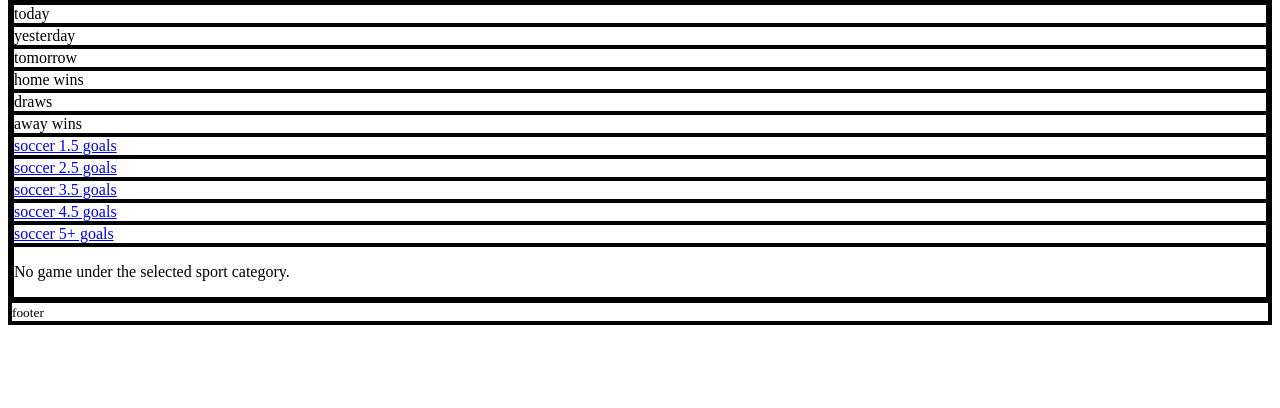
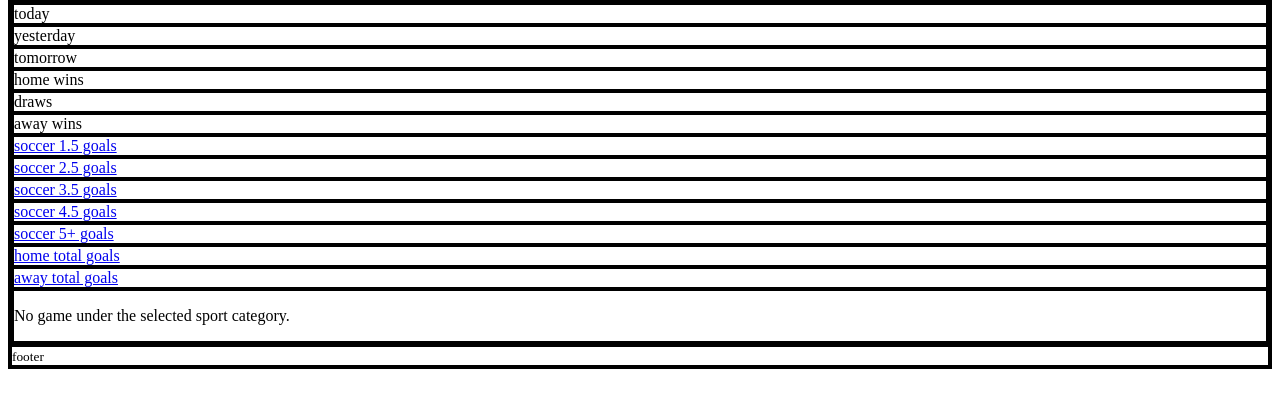
Before and after one commit to oplomo/brain, a Django app: page /home/sport/1 in a window 1280 px wide. Shown: the part 186-594 px from the top of the page. Run offline with Django 5.2, Linux system fonts and the light colour scheme.

Commit message:
all 1st stage all sports filters

```diff
--- a/square/templates/public/index.html
+++ b/square/templates/public/index.html
@@ -30,11 +30,14 @@
         <div class="option">home wins</div>
         <div class="option">draws</div>
         <div class="option">away wins</div>
-        <div class="option"><a href="{% url 'square:index' selected_sport "total_1_5(OVER/UNDER)" %}">soccer 1.5 goals</a></div>
-        <div class="option"><a href="{% url 'square:index' selected_sport "total(OVER/UNDER)" %}">soccer 2.5 goals</a></div>
-        <div class="option"><a href="{% url 'square:index' selected_sport "total_3_5(OVER/UNDER)" %}">soccer 3.5 goals</a></div>
-        <div class="option"><a href="{% url 'square:index' selected_sport "total_4_5(OVER/UNDER)" %}">soccer 4.5 goals</a></div>
-        <div class="option"><a href="{% url 'square:index' selected_sport "total_5_5(OVER/UNDER)" %}">soccer 5+ goals</a></div>
+        <div class="option"><a href="{% url 'square:index' "soccer" "total_1_5(OVER/UNDER)" %}">soccer 1.5 goals</a></div>
+        <div class="option"><a href="{% url 'square:index' "soccer" "total(OVER/UNDER)" %}">soccer 2.5 goals</a></div>
+        <div class="option"><a href="{% url 'square:index' "soccer" "total_3_5(OVER/UNDER)" %}">soccer 3.5 goals</a></div>
+        <div class="option"><a href="{% url 'square:index' "soccer" "total_4_5(OVER/UNDER)" %}">soccer 4.5 goals</a></div>
+        <div class="option"><a href="{% url 'square:index' "soccer" "total_5_5(OVER/UNDER)" %}">soccer 5+ goals</a></div>
+
+        <div class="option"><a href="{% url 'square:index' "basketball" "home total" %}">home total goals</a></div>
+        <div class="option"><a href="{% url 'square:index' "basketball" "away total" %}">away total goals</a></div>
 
 
     <div class="square">
--- a/square/views.py
+++ b/square/views.py
@@ -14,7 +14,7 @@
             "corners",
             "double chance(12,1X,X2)",
         ],
-        "basketball": ["3 way", "total overtime","total halftime"],
+        "basketball": ["3 way", "total overtime", "total halftime"],
         "tennis": ["3 way", "total"],
     }
 
@@ -215,9 +215,61 @@
                 ("Draw Probability", "draw_probability"),
                 ("Away Win Probability", "away_team_win_probability"),
                 lambda match: {
-                    "home_team_win_probability": match.home_team_win_probability,
-                    "draw_probability": match.draw_probability,
-                    "away_team_win_probability": match.away_team_win_probability,
+                    "home_team_win_probability": (
+                        math.ceil(match.home_team_win_probability)
+                        if match.home_team_win_probability
+                        else "---"
+                    ),
+                    "draw_probability": (
+                        math.ceil(match.draw_probability)
+                        if match.draw_probability
+                        else "---"
+                    ),
+                    "away_team_win_probability": (
+                        math.ceil(match.away_team_win_probability)
+                        if match.away_team_win_probability
+                        else "---"
+                    ),
+                },
+            ],
+            "total overtime": [
+                ("selection probability %", "expected_goals_overtime_probability"),
+                lambda match: {
+                    "expected_goals_overtime_probability": (
+                        math.ceil(match.expected_goals_overtime_probability)
+                        if match.expected_goals_overtime_probability
+                        else "---"
+                    )
+                },
+            ],
+            "total halftime": [
+                ("selection probability %", "expected_goals_halftime_probability"),
+                lambda match: {
+                    "expected_goals_halftime_probability": (
+                        math.ceil(match.expected_goals_halftime_probability)
+                        if match.expected_goals_halftime_probability
+                        else "---"
+                    )
+                },
+            ],
+            "home total": [
+                ("selection probability(ft) %", "expected_goals_hometeam_probability"),
+                lambda match: {
+                    "expected_goals_hometeam_probability": (
+                        math.ceil(match.expected_goals_hometeam_probability)
+                        if match.expected_goals_hometeam_probability
+                        else "---"
+                    )
+                },
+            ],
+            "away total": [
+                ("selection probability(ft) %", "expected_goals_awayteam_probability"),
+                lambda match: {
+                    "expected_goals_awayteam_probability": (
+                        math.ceil(match.expected_goals_awayteam_probability)
+                        if match.expected_goals_awayteam_probability
+                        else "---"
+                    )
                 },
             ],
         },
@@ -226,8 +278,26 @@
                 ("Home Win Probability", "home_win_probability"),
                 ("Away Win Probability", "away_win_probability"),
                 lambda match: {
-                    "home_win_probability": match.home_team_win_probability,
-                    "away_win_probability": match.away_team_win_probability,
+                    "home_win_probability": (
+                        math.ceil(match.home_team_win_probability)
+                        if match.home_team_win_probability
+                        else "---"
+                    ),
+                    "away_win_probability": (
+                        math.ceil(match.away_team_win_probability)
+                        if match.away_team_win_probability
+                        else "---"
+                    ),
+                },
+            ],
+            "total": [
+                ("total games probability(ft) %", "total_games_probability"),
+                lambda match: {
+                    "total_games_probability": (
+                        math.ceil(match.total_games_probability)
+                        if match.total_games_probability
+                        else "---"
+                    )
                 },
             ],
         },
@@ -289,7 +359,34 @@
                                             else (
                                                 match.dc_result
                                                 if selected == "double chance(12,1X,X2)"
-                                                else match.three_way_match_result
+                                                else (
+                                                    match.tovertime_match_result
+                                                    if selected == "basketball"
+                                                    and item == "total overtime"
+                                                    else (
+                                                        match.thalftime_match_result
+                                                        if selected == "basketball"
+                                                        and item == "total halftime"
+                                                        else (
+                                                            match.t_hometeam_result
+                                                            if selected == "basketball"
+                                                            and item == "home total"
+                                                            else (
+                                                                match.t_awayteam_result
+                                                                if selected
+                                                                == "basketball"
+                                                                and item == "away total"
+                                                                else (
+                                                                    match.tgame_match_result
+                                                                    if selected
+                                                                    == "tennis"
+                                                                    and item == "total"
+                                                                    else match.three_way_match_result
+                                                                )
+                                                            )
+                                                        )
+                                                    )
+                                                )
                                             )
                                         )
                                     )
@@ -327,6 +424,21 @@
         elif item == "double chance(12,1X,X2)":
             data["prediction"] = get_prediction_dc(match)
             data["odds"] = get_odds_dc(match)
+        elif item == "total overtime":
+            data["prediction"] = get_prediction_basketball_overtime_total(match)
+            data["odds"] = get_odds_basketball_overtime_odds(match)
+        elif item == "total halftime":
+            data["prediction"] = get_prediction_basketball_halftime_total(match)
+            data["odds"] = get_odds_basketball_halftime_odds(match)
+        elif item == "home total":
+            data["prediction"] = get_prediction_basketball_hometeam_total(match)
+            data["odds"] = get_odds_basketball_hometeam_odds(match)
+        elif item == "away total":
+            data["prediction"] = get_prediction_basketball_awayteam_total(match)
+            data["odds"] = get_odds_basketball_awayteam_odds(match)
+        elif item == "total":
+            data["prediction"] = get_prediction_tennis_total(match)
+            data["odds"] = get_odds_tennis_total_odds(match)
         else:
             data["prediction"] = get_prediction(match, selected)
             data["odds"] = get_odds(match, selected)
@@ -586,7 +698,7 @@
 
 def get_prediction_cards(match):
     """Determine the prediction for total based on the probabilities."""
-    if match.total_cards_probability:
+    if match.total_cards:
         return f"{math.ceil(match.total_cards)}+ cards"  # cards
     else:
         return "---"
@@ -604,7 +716,7 @@
 
 def get_prediction_corners(match):
     """Determine the prediction for total corners based on the probabilities."""
-    if match.total_corners_probability:
+    if match.total_corners:
         return f"{math.ceil(match.total_corners)}+ corners"  # cards
     else:
         return "---"
@@ -662,3 +774,103 @@
             return "N/A"
     else:
         return "---"
+
+
+def get_prediction_basketball_overtime_total(match):
+    """Determine the prediction for total basketball based on the probabilities."""
+    if match.expected_goals_overtime:
+        return f"{math.ceil(match.expected_goals_overtime)}+ goals"  # cards
+    else:
+        return "---"
+
+
+def get_odds_basketball_overtime_odds(match):
+    """Get odds based on the prediction for overtime basketball"""
+    prediction = get_prediction_basketball_overtime_total(match)
+    if prediction != "---":
+        if match.expected_goals_overtime_odds:
+            return match.expected_goals_overtime_odds
+        else:
+            return "---"
+    else:
+        return "---"
+
+
+def get_prediction_basketball_halftime_total(match):
+    """Determine the prediction for halftime total basketball based on the probabilities."""
+    if match.expected_goals_halftime:
+        return f"{math.ceil(match.expected_goals_halftime)}+ halftime goals"
+    else:
+        return "---"
+
+
+def get_odds_basketball_halftime_odds(match):
+    """Get odds based on the prediction for halftime basketball"""
+    prediction = get_prediction_basketball_halftime_total(match)
+    if prediction != "---":
+        if match.expected_goals_halftime_odds:
+            return match.expected_goals_halftime_odds
+        else:
+            return "---"
+    else:
+        return "---"
+
+
+def get_prediction_basketball_hometeam_total(match):
+    """Determine the prediction for hometeam total basketball based on the probabilities."""
+    if match.expected_goals_hometeam:
+        return f"HOME--{math.ceil(match.expected_goals_hometeam)}+  goals"
+    else:
+        return "---"
+
+
+def get_odds_basketball_hometeam_odds(match):
+    """Get odds based on the prediction for home team total basketball"""
+    prediction = get_prediction_basketball_halftime_total(match)
+    if prediction != "---":
+        if match.expected_goals_hometeam_odds:
+            return match.expected_goals_hometeam_odds
+        else:
+            return "---"
+    else:
+        return "---"
+
+
+def get_prediction_basketball_awayteam_total(match):
+    """Determine the prediction for away total basketball based on the probabilities."""
+    if match.expected_goals_awayteam:
+        return f"AWAY--{math.ceil(match.expected_goals_awayteam)}+ goals"
+    else:
+        return "---"
+
+
+def get_odds_basketball_awayteam_odds(match):
+    """Get odds based on the prediction for expected_goals_awayteam_total basketball"""
+    prediction = get_prediction_basketball_halftime_total(match)
+    if prediction != "---":
+        if match.expected_goals_awayteam_odds:
+            return match.expected_goals_awayteam_odds
+        else:
+            return "---"
+    else:
+        return "---"
+
+
+def get_prediction_tennis_total(match):
+    """Determine the prediction for total tenis based on the probabilities."""
+    if match.total_games:
+        return f"{math.ceil(match.total_games)}+ games"
+    else:
+        return "---"
+
+
+def get_odds_tennis_total_odds(match):
+    """Get odds based on the prediction for total tennis"""
+    prediction = get_prediction_tennis_total(match)
+    if prediction != "---":
+        if match.total_games_odds:
+            return match.total_games_odds
+        else:
+            return "---"
+    else:
+        return "---"
```
Also changed, not shown: db.sqlite3.
